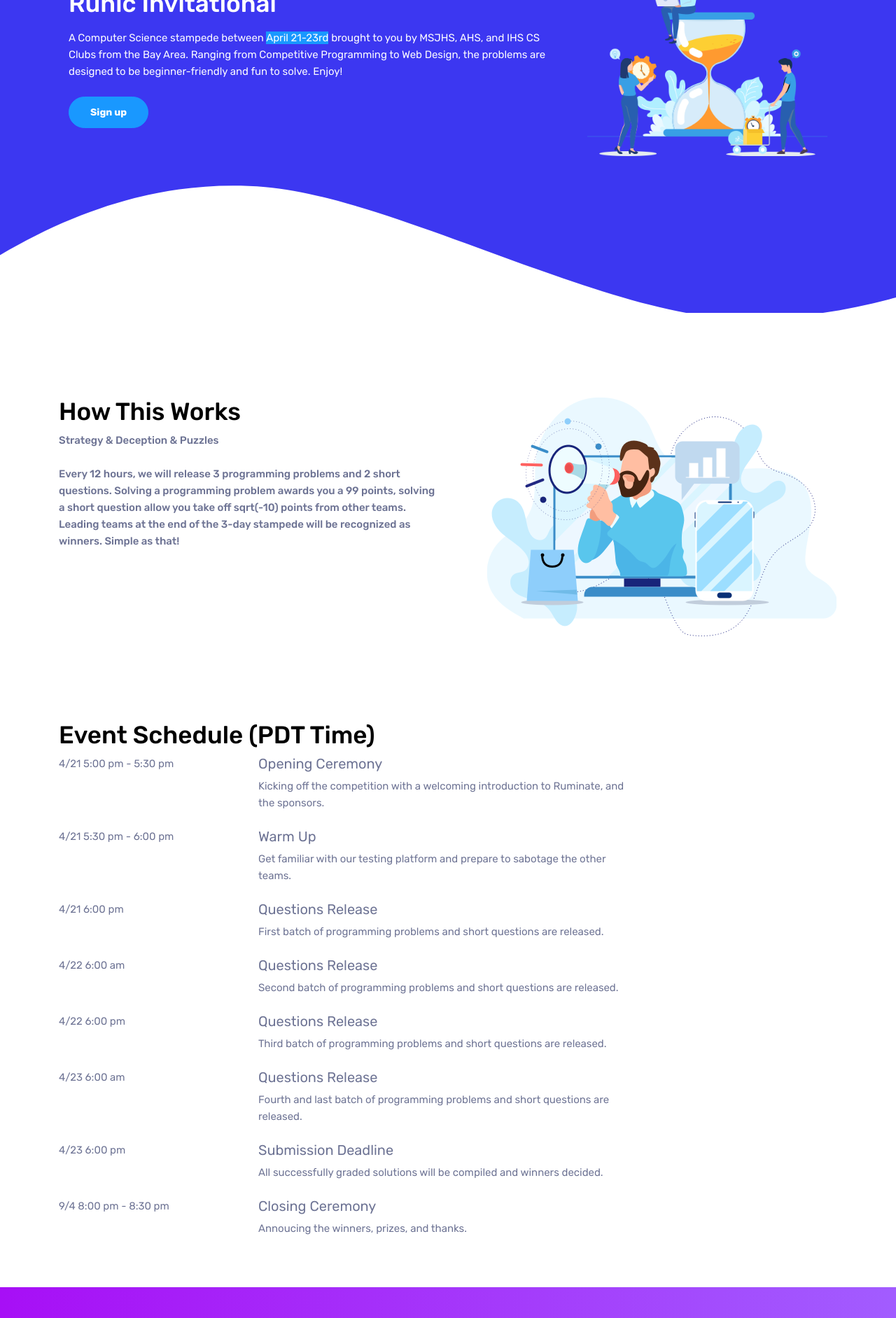
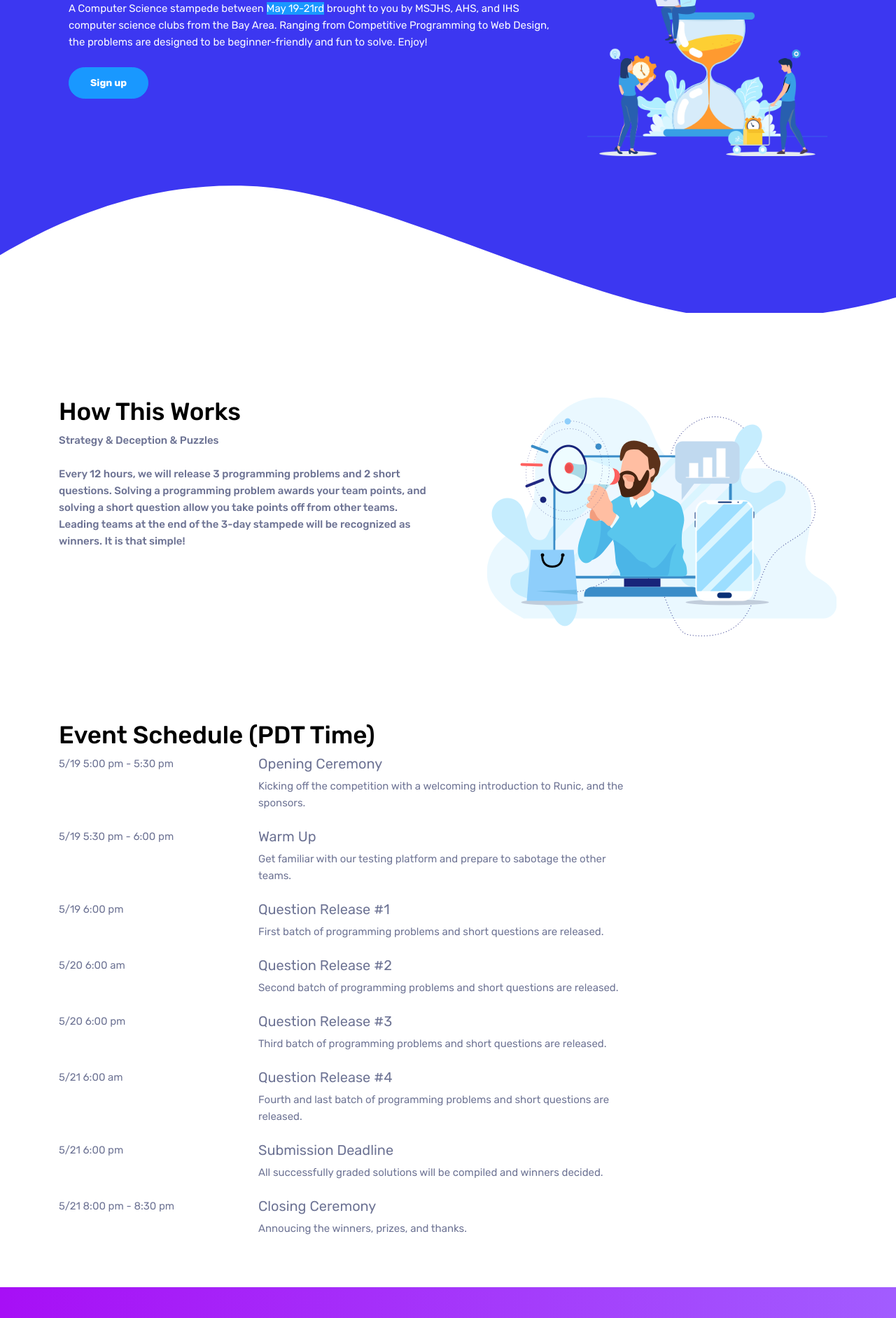
Before and after one commit to RedBlueBird/Ruminate, a website: page index.html in a window 1280 px wide. Shown: the part 228-2111 px from the top of the page at 70% size. Drawn offline with Linux system fonts and the light colour scheme.

Commit message:
date fixes

```diff
--- a/index.html
+++ b/index.html
@@ -19,7 +19,7 @@
 		<nav class="navbar navbar-expand-lg fixed-top">
 			<div class="container">
 				<a class="navbar-brand" href="#">
-				Ruminate
+				Runic'23
 				<!-- <img src="images/logo.svg" alt="Marshmallow"> -->
 				</a>
 
@@ -66,13 +66,11 @@
 										<div data-aos="zoom-in-up">
 											<div class="banner-title">
 												<h3 class="font-weight-medium mt-0 pt-0">
-													Ruminate Series
-													<br>
-													Runic Invitational
+													Runic'23 Invitational
 												</h3>
 											</div>
 											<p class="mt-3">
-												A Computer Science stampede between <span style="background-color: #1998FF">April 21-23rd</span> brought to you by MSJHS, AHS, and IHS CS Clubs from the Bay Area.
+												A Computer Science stampede between <span style="background-color: #1998FF">May 19-21rd</span> brought to you by MSJHS, AHS, and IHS computer science clubs from the Bay Area.
 												Ranging from Competitive Programming to Web Design, the problems are designed to be beginner-friendly and fun to solve. Enjoy!
 											</p>
 											<a href="#" class="btn btn-secondary mt-3">Sign up</a>
@@ -102,7 +100,7 @@
 								<br>
 
 								<br>
-								Every 12 hours, we will release 3 programming problems and 2 short questions. Solving a programming problem awards you a 99 points, solving a short question allow you take off sqrt(-10) points from other teams. Leading teams at the end of the 3-day stampede will be recognized as winners. Simple as that!
+								Every 12 hours, we will release 3 programming problems and 2 short questions. Solving a programming problem awards your team points, and solving a short question allow you take points off from other teams. Leading teams at the end of the 3-day stampede will be recognized as winners. It is that simple!
 							</p>
 							<!-- <div class="d-flex justify-content-start mb-3">
 								<img src="images/tick.png" alt="tick" class="mr-3 tick-icon"  >
@@ -132,7 +130,7 @@
 							<div class="row">
 								<div class="col-3">
 									<p>
-										4/21 5:00 pm - 5:30 pm
+										5/19 5:00 pm - 5:30 pm
 									</p>
 								</div>
 								<div class="col-6">
@@ -145,7 +143,7 @@
 								<div class="col-3"></div>
 								<div class="col-6">
 									<p class="text-gray font-os font-weight mb-sm-4">
-										Kicking off the competition with a welcoming introduction to Ruminate, and the sponsors.
+										Kicking off the competition with a welcoming introduction to Runic, and the sponsors.
 									</p>
 								</div>
 							</div>
@@ -153,7 +151,7 @@
 							<div class="row">
 								<div class="col-3">
 									<p>
-										4/21 5:30 pm - 6:00 pm
+										5/19 5:30 pm - 6:00 pm
 									</p>
 								</div>
 								<div class="col-6">
@@ -174,12 +172,12 @@
 							<div class="row">
 								<div class="col-3">
 									<p>
-										4/21 6:00 pm
+										5/19 6:00 pm
 									</p>
 								</div>
 								<div class="col-6">
 									<h5>
-										Questions Release
+										Question Release #1
 									</h5>
 								</div>
 							</div>
@@ -195,12 +193,12 @@
 							<div class="row">
 								<div class="col-3">
 									<p>
-										4/22 6:00 am
+										5/20 6:00 am
 									</p>
 								</div>
 								<div class="col-6">
 									<h5>
-										Questions Release
+										Question Release #2
 									</h5>
 								</div>
 							</div>
@@ -216,12 +214,12 @@
 							<div class="row">
 								<div class="col-3">
 									<p>
-										4/22 6:00 pm
+										5/20 6:00 pm
 									</p>
 								</div>
 								<div class="col-6">
 									<h5>
-										Questions Release
+										Question Release #3
 									</h5>
 								</div>
 							</div>
@@ -237,12 +235,12 @@
 							<div class="row">
 								<div class="col-3">
 									<p>
-										4/23 6:00 am
+										5/21 6:00 am
 									</p>
 								</div>
 								<div class="col-6">
 									<h5>
-										Questions Release
+										Question Release #4
 									</h5>
 								</div>
 							</div>
@@ -258,7 +256,7 @@
 							<div class="row">
 								<div class="col-3">
 									<p>
-										4/23 6:00 pm
+										5/21 6:00 pm
 									</p>
 								</div>
 								<div class="col-6">
@@ -279,7 +277,7 @@
 							<div class="row">
 								<div class="col-3">
 									<p>
-										9/4 8:00 pm - 8:30 pm
+										5/21 8:00 pm - 8:30 pm
 									</p>
 								</div>
 								<div class="col-6">
@@ -376,10 +374,10 @@
 							<h3 class="font-weight-medium text-dark mb-5">Our Sponsors</h3>
 						</div>
 					</div>
-					<div class="row" data-aos="fade-up">
+					<div class="row">
 						<div class="col-sm-4 text-center text-lg-left">
-							<div class="services-box" data-aos="fade-down" data-aos-easing="linear" data-aos-duration="1500">
-								<img src="images/integrated-marketing.svg" alt="integrated-marketing" data-aos="zoom-in">
+							<div class="services-box">
+								<img src="images/integrated-marketing.svg" alt="integrated-marketing">
 								<h6 class="text-dark mb-3 mt-4 font-weight-medium">Place Holder
 								</h6>
 								<p> World leading music production firm, contemplating the cutting AI techs.
@@ -387,8 +385,8 @@
 							</div>
 						</div>
 						<div class="col-sm-4 text-center text-lg-left">
-							<div class="services-box"   data-aos="fade-down" data-aos-easing="linear" data-aos-duration="1500">
-								<img src="images/design-development.svg" alt="design-development" data-aos="zoom-in">
+							<div class="services-box">
+								<img src="images/design-development.svg" alt="design-development">
 								<h6 class="text-dark mb-3 mt-4 font-weight-medium">Place Holder 2
 								</h6>
 								<p>Providing K-12 education a worse grade managing system than School Loop and Infinite Campus.
@@ -396,8 +394,8 @@
 							</div>
 						</div>
 						<div class="col-sm-4 text-center text-lg-left">
-							<div class="services-box" data-aos="fade-down" data-aos-easing="linear" data-aos-duration="1500">
-								<img src="images/digital-strategy.svg" alt="digital-strategy" data-aos="zoom-in">
+							<div class="services-box">
+								<img src="images/digital-strategy.svg" alt="digital-strategy">
 								<h6 class="text-dark mb-3 mt-4 font-weight-medium">Place Holder 3
 								</h6>
 								<p>Practicing wizardary since 1999 BC.
```
Also changed, not shown: images/cow.svg (added), images/grass.svg (added), images/wizard-hat.svg (added).
